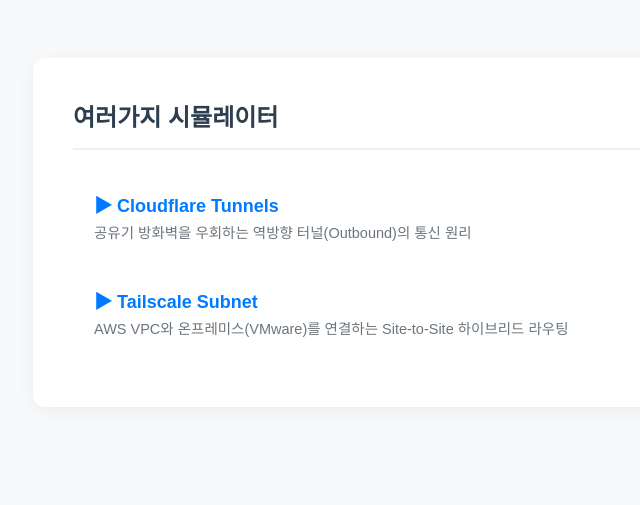
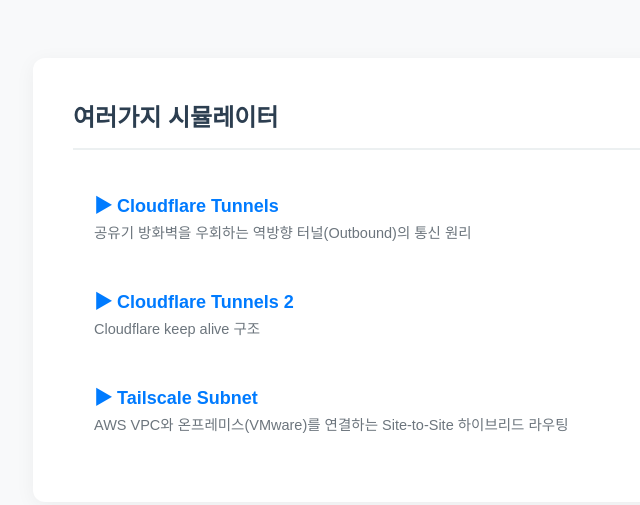
Before and after one commit to oli999/simulation, a plain HTML site: page index.html in a window 1280 px wide. Shown: the whole page, without its empty margins (242-882 px from the left). Drawn offline with Linux system fonts and the light colour scheme.

Commit message:
Add Cloudflare Tunnels 2 link to index.html
Added a new link for 'Cloudflare Tunnels 2' with a description.

```diff
--- a/index.html
+++ b/index.html
@@ -86,6 +86,10 @@
                 <span class="desc">공유기 방화벽을 우회하는 역방향 터널(Outbound)의 통신 원리</span>
             </li>
             <li>
+                <a href="cloudflared-tunnel.html">▶ Cloudflare Tunnels 2</a>
+                <span class="desc">Cloudflare keep alive 구조</span>
+            </li>
+            <li>
                 <a href="talescale.html">▶ Tailscale Subnet</a>
                 <span class="desc">AWS VPC와 온프레미스(VMware)를 연결하는 Site-to-Site 하이브리드 라우팅</span>
             </li>
```
